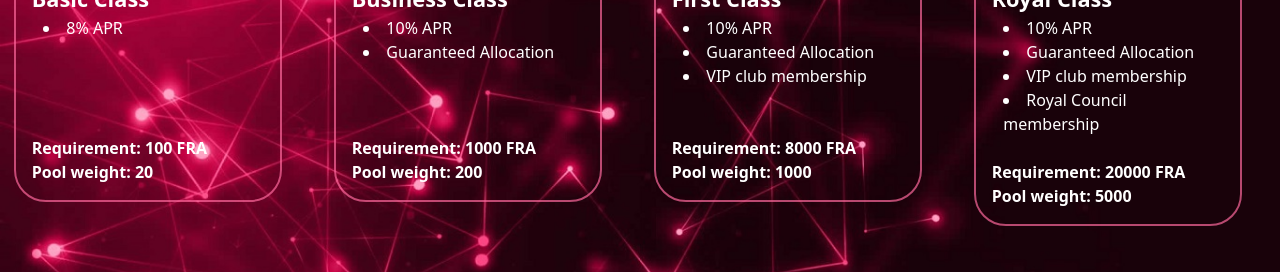
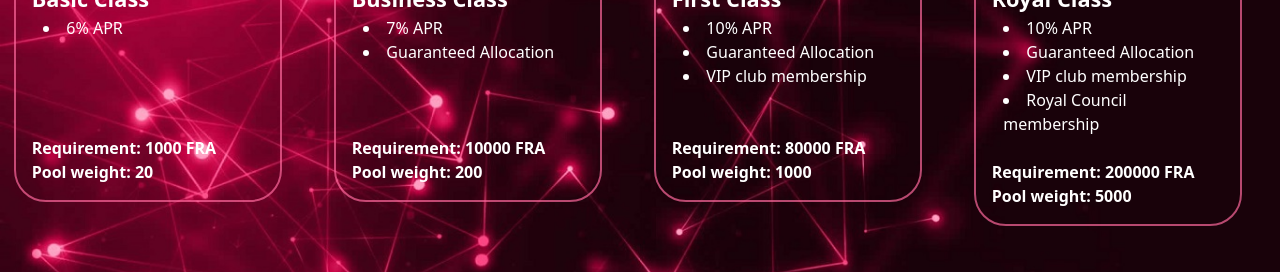
Before and after one commit to Norenium/Fiora, a website: page tirestaking.html in a window 1280 px wide. Shown: the part 528-800 px from the top of the page. Drawn offline with Linux system fonts and the light colour scheme.

Commit message:
before tire

```diff
--- a/tirestaking.html
+++ b/tirestaking.html
@@ -45,13 +45,13 @@
                               </div>
                               <div class="plan-title">Basic Class</div>
                               <div class="plan-description">
-                                    <li>8% APR</li>
+                                    <li>6% APR</li>
                                     <br>
                                     <br>
                                     <br>
                               </div>
                               <br>
-                              <div class="plan-requirement">Requirement: 100 FRA</div>
+                              <div class="plan-requirement">Requirement: 1000 FRA</div>
                               <div class="plan-requirement">Pool weight: 20</div>
                         </div>
                   </div>
@@ -64,13 +64,13 @@
                               </div>
                               <div class="plan-title">Business Class</div>
                               <div class="plan-description">
-                                    <li>10% APR</li>
+                                    <li>7% APR</li>
                                     <li>Guaranteed Allocation</li>
                                     <br>
                                     <br>
                               </div>
                               <br>
-                              <div class="plan-requirement">Requirement: 1000 FRA</div>
+                              <div class="plan-requirement">Requirement: 10000 FRA</div>
                               <div class="plan-requirement">Pool weight: 200</div>
                         </div>
 
@@ -89,7 +89,7 @@
                                     <br>
                               </div>
                               <br>
-                              <div class="plan-requirement">Requirement: 8000 FRA</div>
+                              <div class="plan-requirement">Requirement: 80000 FRA</div>
                               <div class="plan-requirement">Pool weight: 1000</div>
                         </div>
                   </div>
@@ -106,7 +106,7 @@
                                     <li>Royal Council membership</li>
                               </div>
                               <br>
-                              <div class="plan-requirement">Requirement: 20000 FRA</div>
+                              <div class="plan-requirement">Requirement: 200000 FRA</div>
                               <div class="plan-requirement">Pool weight: 5000</div>
                         </div>
                   </div>
```
